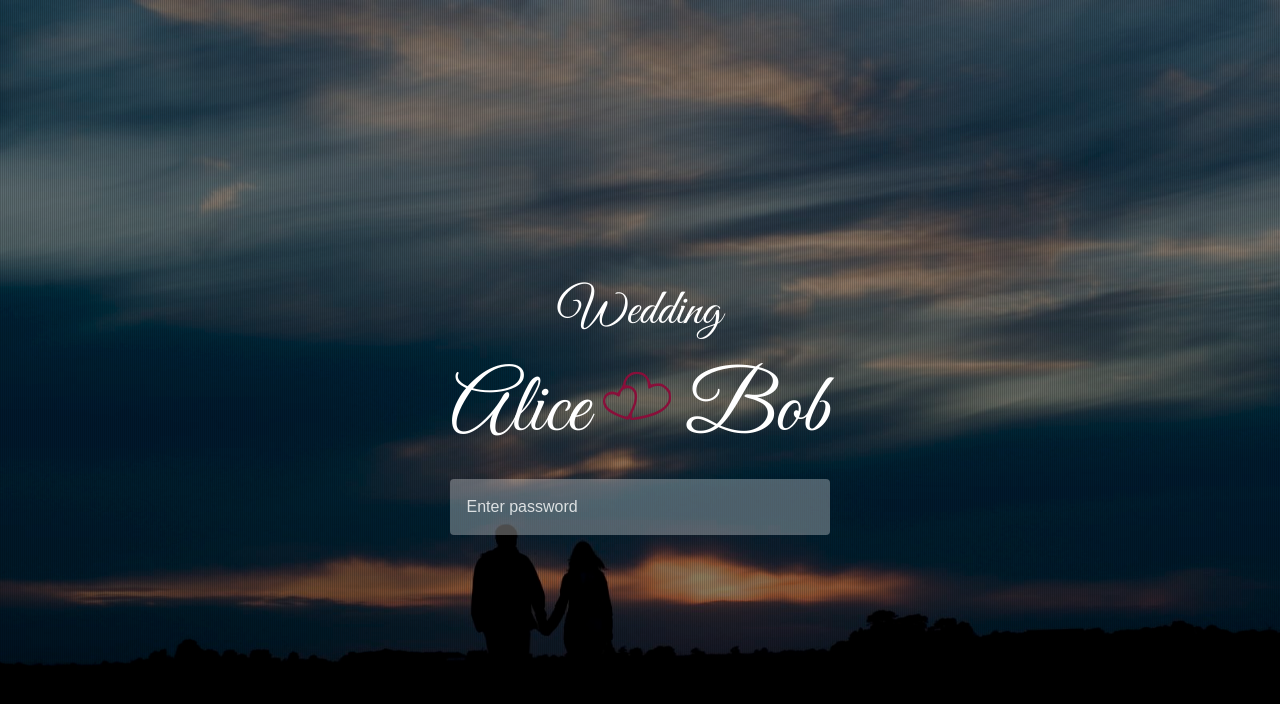
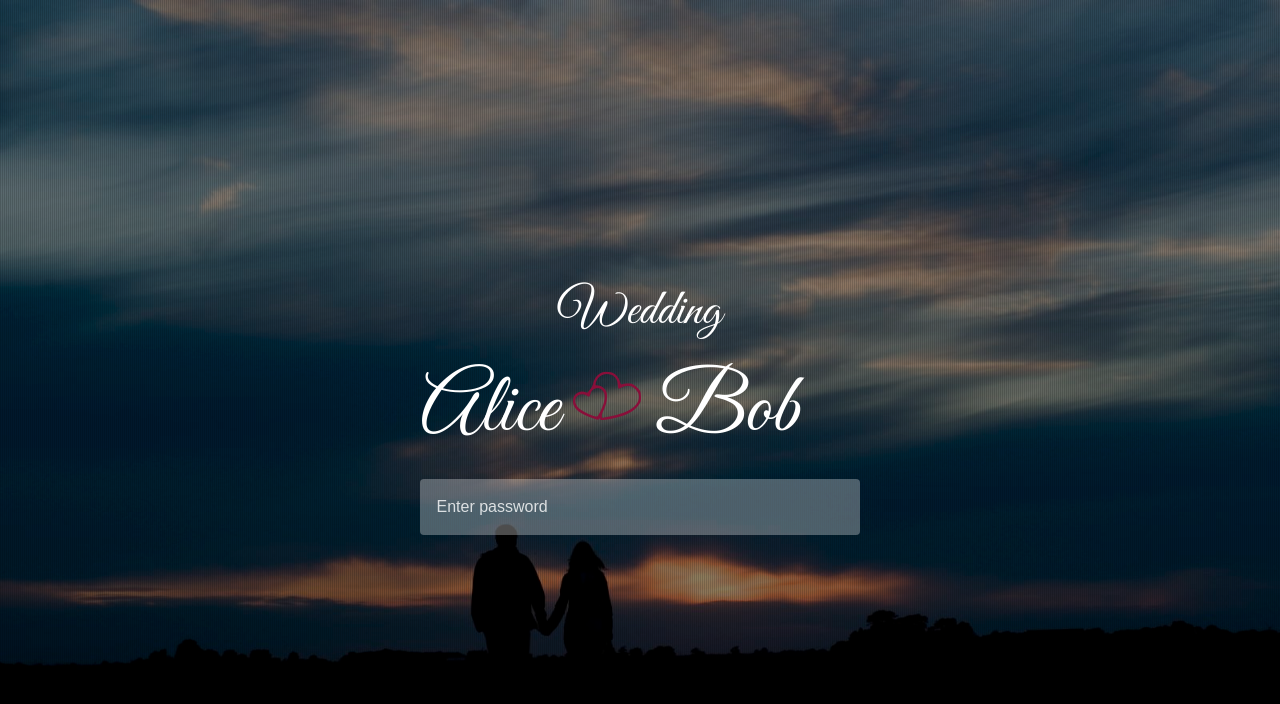
Before and after one commit to TomasNilsson/wedding-website-react, a React (Create React App) app: page / in a window 1280 px wide. Shown: the top 704 px of the page. Built offline with nearby package versions, Linux system fonts and the light colour scheme.

Commit message:
Center the header text around the heart

```diff
--- a/src/components/Header.css
+++ b/src/components/Header.css
@@ -45,7 +45,7 @@
   font-family: 'Great Vibes', cursive;
   font-weight: normal;
   font-size: 85px;
-  margin: 15px 0;
+  margin: 15px 60px 15px 0;
 }
 
 .slider-content .title i {
```
